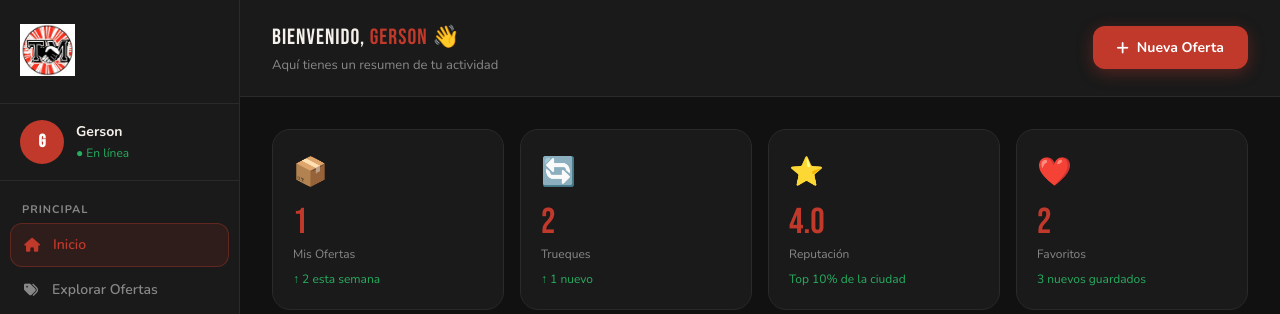
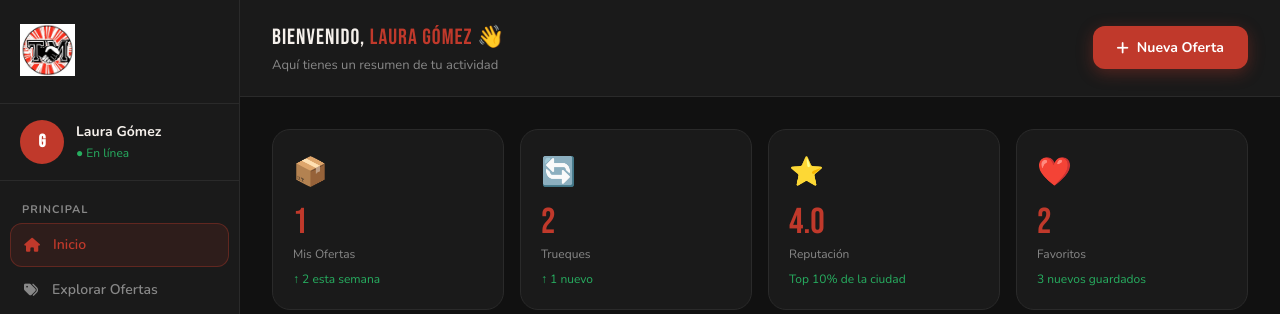
Before and after one commit to lopezoviedogersonjonnathan-rgb/proyecto_sena, a PHP site: page /dashboard.php in a window 1280 px wide. Shown: the top 314 px of the page. Run offline with PHP 8.4, Linux system fonts and the light colour scheme; a user stored in the database is signed in; data comes from the database, SQL or seed files in the repository.

Commit message:
fix: corregir nombre hardcodeado 'Gerson' en dashboard, ahora usa sesion real del usuario

```diff
--- a/app_trueque_match/dashboard.php
+++ b/app_trueque_match/dashboard.php
@@ -317,7 +317,7 @@ mysqli_close($conexion);
     <div id="sec-home">
       <div class="page-header">
         <div>
-          <div class="page-title">BIENVENIDO, <span id="headerName" style="color:var(--rojo-tm)">GERSON</span> 👋</div>
+          <div class="page-title">BIENVENIDO, <span id="headerName" style="color:var(--rojo-tm)"><?php echo strtoupper($usuario_nombre); ?></span> 👋</div>
           <div style="font-size:13px; color:var(--gris-medio);">Aquí tienes un resumen de tu actividad</div>
         </div>
         <button class="btn btn-primary" onclick="showModal('modalOferta')"><i class="fa fa-plus"></i> Nueva Oferta</button>
@@ -739,9 +739,9 @@ mysqli_close($conexion);
 window.onload = function() {
   const user = sessionStorage.getItem('tm_user') || 'Gerson';
   const name = user.charAt(0).toUpperCase() + user.slice(1);
-  document.getElementById('sidebarName').textContent = name;
+  //document.getElementById('sidebarName').textContent = name;
   document.getElementById('sidebarAvatar').textContent = name[0].toUpperCase();
-  document.getElementById('headerName').textContent = name.toUpperCase();
+  //document.getElementById('headerName').textContent = name.toUpperCase();
   document.getElementById('profileName').textContent = name.toUpperCase() + ' LÓPEZ';
   document.getElementById('profileEmail').textContent = user + '@correo.com';
   renderDashOfertas(allOfertas);
```
